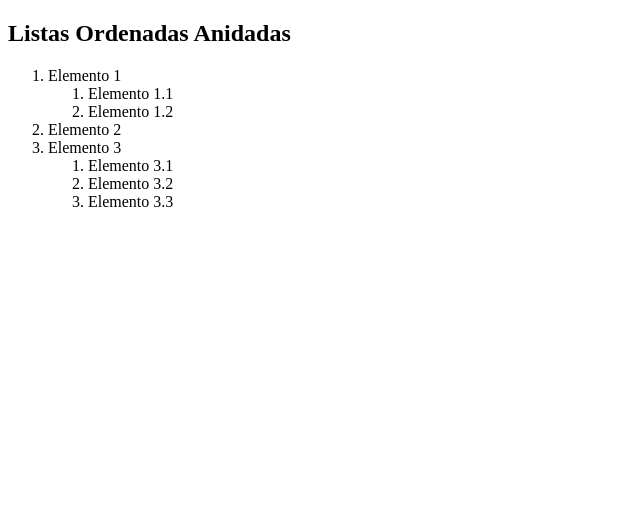
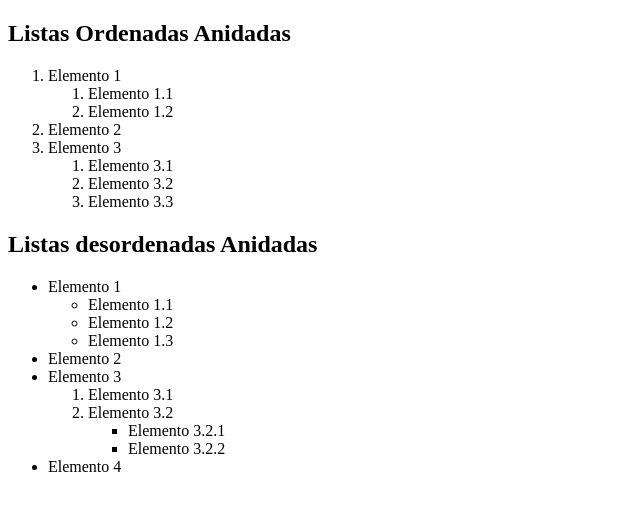
Before and after one commit to FranciscoJOtero/UT1DIW, a plain HTML site: page sesion 4 (23092019)/Ejercicio3.html in a window 1280 px wide. Shown: the whole page, without its empty margins (0-640 px from the left). Drawn offline with Linux system fonts and the light colour scheme.

Commit message:
Version 1.1 de la ramaSesion4.Contiene listas anidadas desordenadas

```diff
--- a/sesion 4 (23092019)/Ejercicio3.html
+++ b/sesion 4 (23092019)/Ejercicio3.html
@@ -26,10 +26,34 @@
                     <li> Elemento 3.3 </li>
 
                 </ol>
+        </ol>
+        <h2> Listas desordenadas Anidadas </h2>
+        <ul>
 
+            <li> Elemento 1 </li>
 
+            <ul>
+                    <li> Elemento 1.1 </li>
+                    <li> Elemento 1.2 </li>
+                    <li> Elemento 1.3 </li>
 
-        </ol>
+            </ul>
 
+            <li> Elemento 2 </li>
+            <li> Elemento 3 </li>
+
+            <ol>
+                <li> Elemento 3.1 </li>
+                <li> Elemento 3.2 </li>
+
+                <ul>
+                    <li> Elemento 3.2.1 </li>
+                    <li> Elemento 3.2.2 </li>
+
+                </ul>
+
+            </ol>
+            <li> Elemento 4 </li>
+        </ul>
     </body>
 </html>
```
Also changed, not shown: sesion 4 (23092019)/Captura2.PNG (added), sesion 4 (23092019)/Captura3.PNG (added).
